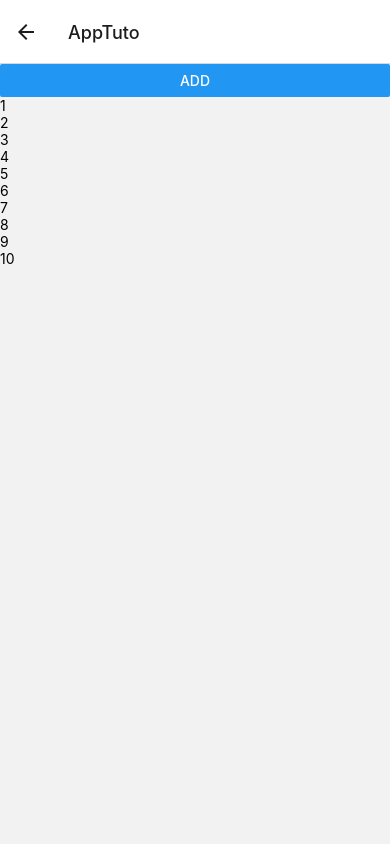
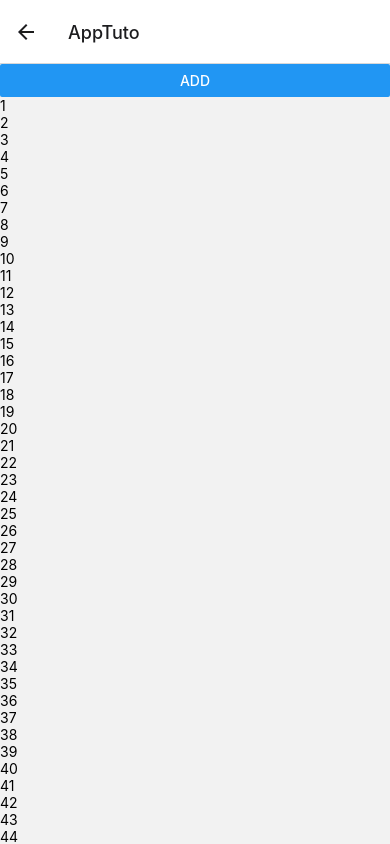
Before and after one commit to yannisjdubois/mybook, a React Native app: screen /AppTuto in a window 390 px wide. Built offline with nearby package versions, Linux system fonts and the light colour scheme.

Commit message:
ajout de nombre au fur et à mesure que l'on scroll

```diff
--- a/AllApps/AppNews/TutoFlatlist/index.js
+++ b/AllApps/AppNews/TutoFlatlist/index.js
@@ -27,6 +27,10 @@ const Tuto = () => {
             <Text>{item}</Text>
         }
         keyExtractor = {item=>item}
+
+        // paramètre de l'Infinity Scroll
+        onEndReached = {addNombres}
+        onEndReachedThreshold = {0.2}
     />
   )
 }
```
